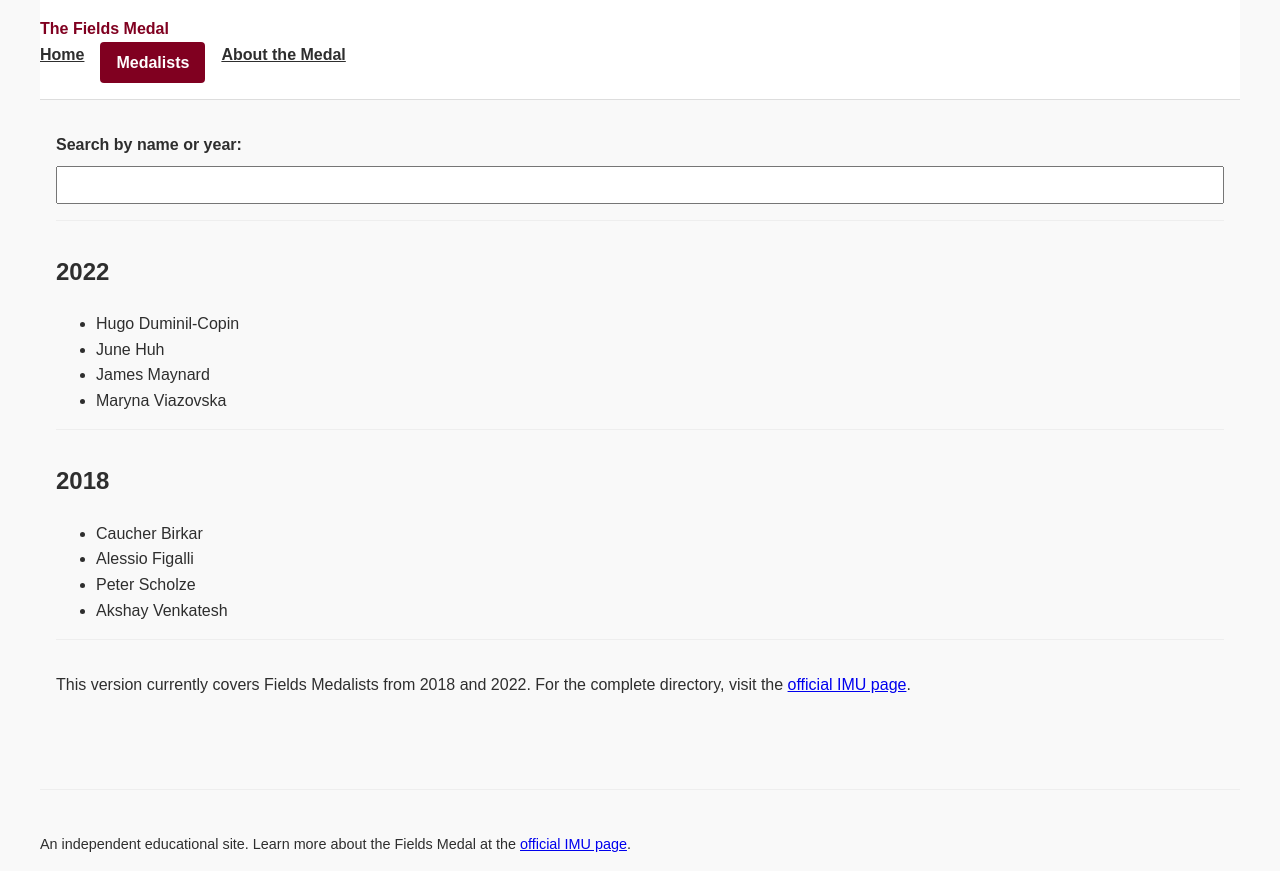
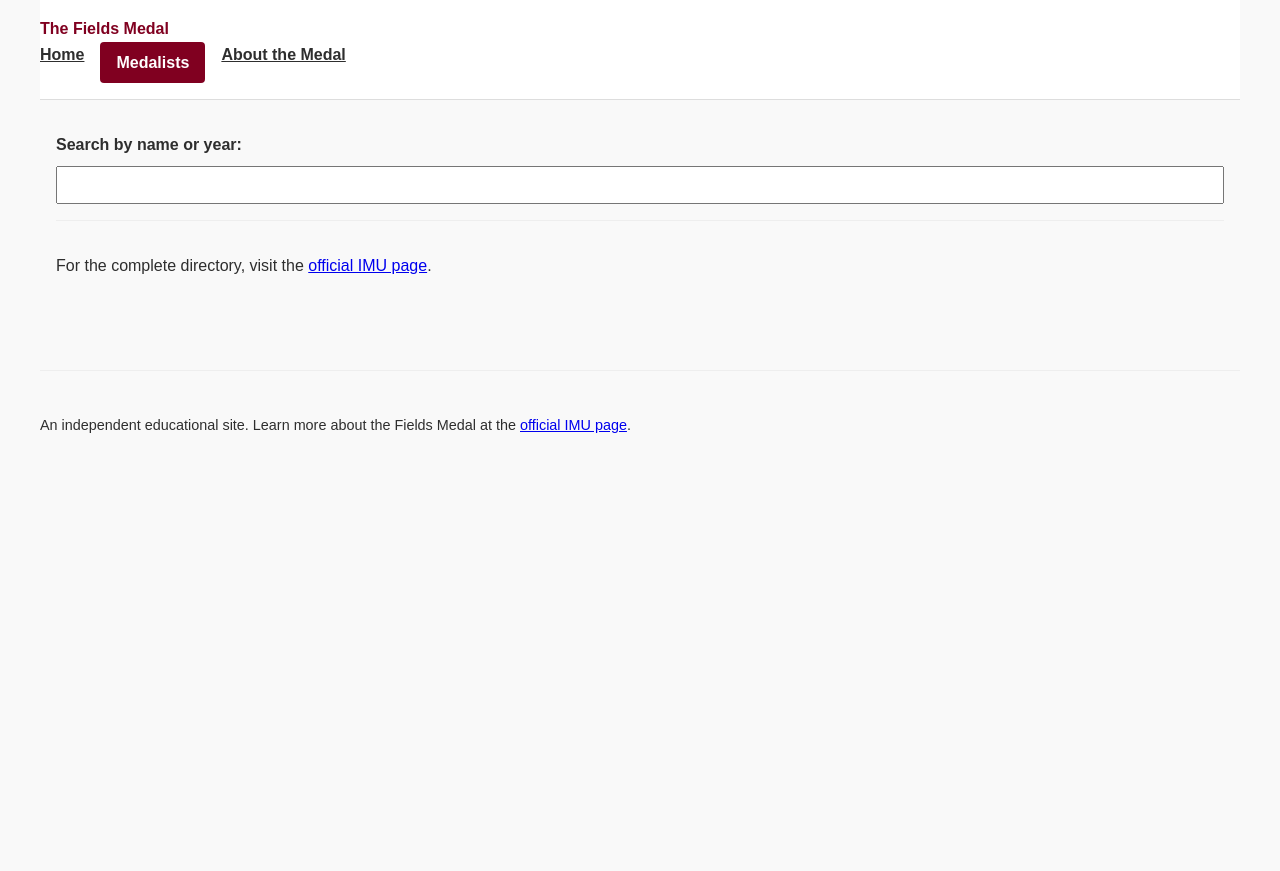
Before and after one commit to thesunclear/fieldsmedal.org, a plain HTML site: page medalists.html in a window 1280 px wide. After the commit the page ends 800 px from the top, so only its background shows below. Drawn offline with Linux system fonts and the light colour scheme.

Commit message:
Add files via upload

```diff
--- a/medalists.html
+++ b/medalists.html
@@ -25,27 +25,10 @@
             <p id="result-count"></p>
         </section>
 
-        <section class="year-group" data-year="2022">
-            <h2>2022</h2>
-            <ul>
-                <li>Hugo Duminil-Copin</li>
-                <li>June Huh</li>
-                <li>James Maynard</li>
-                <li>Maryna Viazovska</li>
-            </ul>
-        </section>
+        <!-- BEGIN GENERATED MEDALISTS -->
+        <!-- END GENERATED MEDALISTS -->
 
-        <section class="year-group" data-year="2018">
-            <h2>2018</h2>
-            <ul>
-                <li>Caucher Birkar</li>
-                <li>Alessio Figalli</li>
-                <li>Peter Scholze</li>
-                <li>Akshay Venkatesh</li>
-            </ul>
-        </section>
-
-        <p>This version currently covers Fields Medalists from 2018 and 2022. For the complete directory, visit the <a href="https://www.mathunion.org/imu-awards/fields-medal">official IMU page</a>.</p>
+        <p>For the complete directory, visit the <a href="https://www.mathunion.org/imu-awards/fields-medal">official IMU page</a>.</p>
     </main>
 
     <footer>
```
Also changed, not shown: 1 other file.
